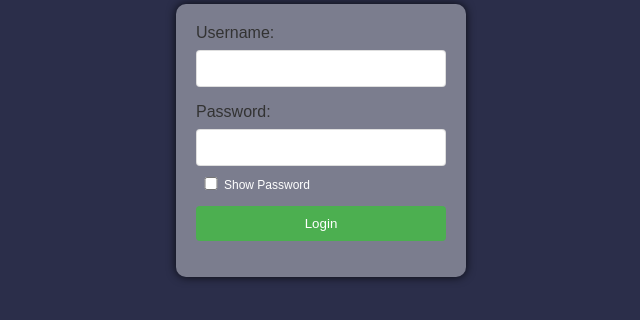
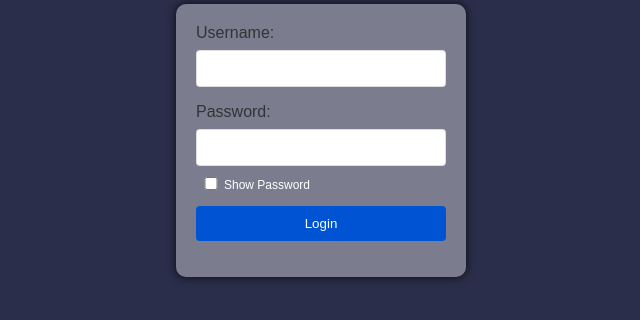
Before and after one commit to Reysoftwareengineer/WEBCloudRaihan, a PHP site: page / in a window 1280 px wide. Shown: the part 282-602 px from the top of the page, without its empty margins (319-959 px from the left). Run offline with PHP 8.4, Linux system fonts and the light colour scheme.

Commit message:
Commit All

```diff
--- a/style.css
+++ b/style.css
@@ -48,7 +48,7 @@ input {
 
 /* Tambahkan warna pada tombol login */
 input[type="submit"] {
-    background-color: #4caf50;
+    background-color: #0054d3;
     color: #fff;
     border: none;
     padding: 10px 20px;
@@ -58,7 +58,7 @@ input[type="submit"] {
 
 /* Efek hover pada tombol login */
 input[type="submit"]:hover {
-    background-color: #0054d3;
+    background-color: #003483;
 }
 
 .error {
```
